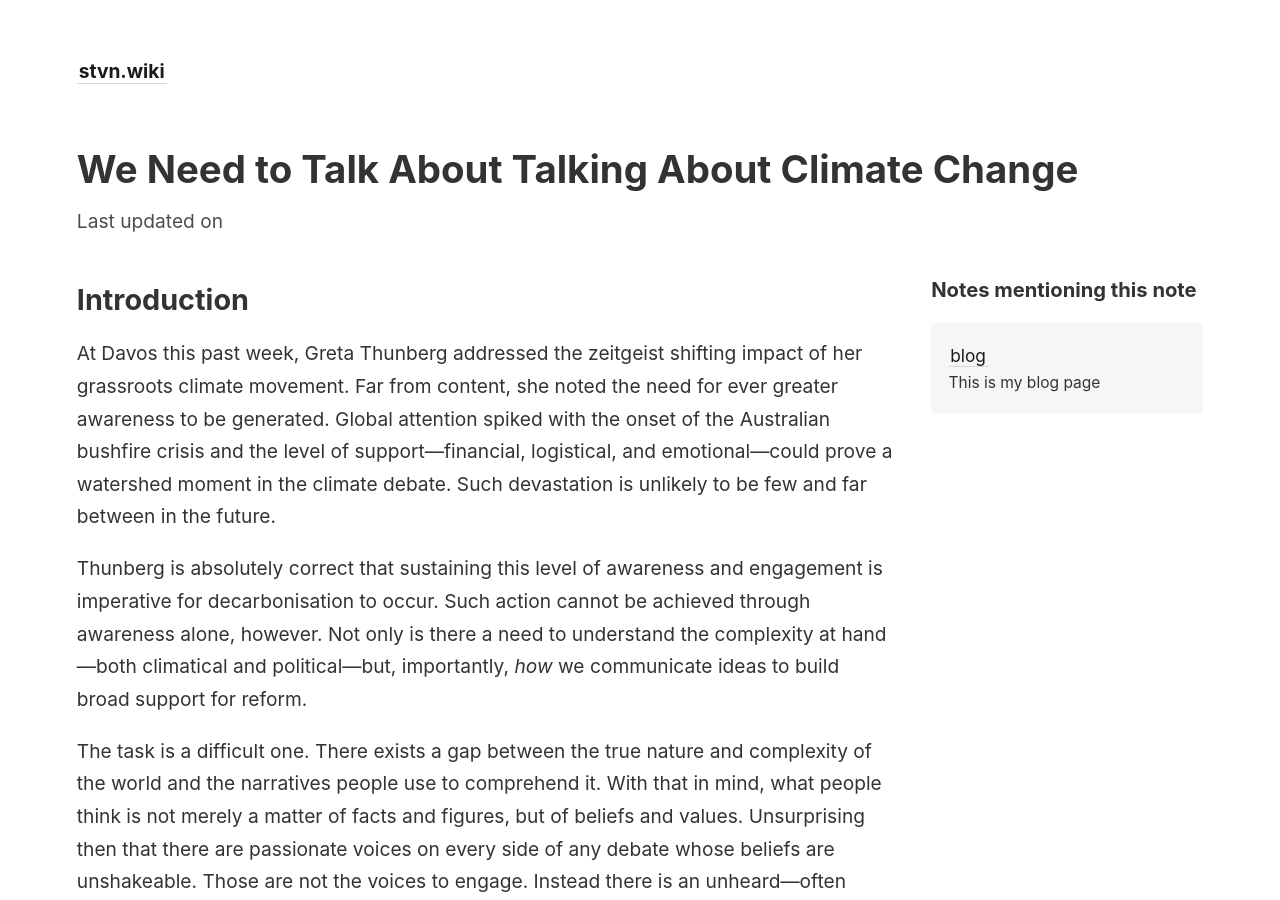
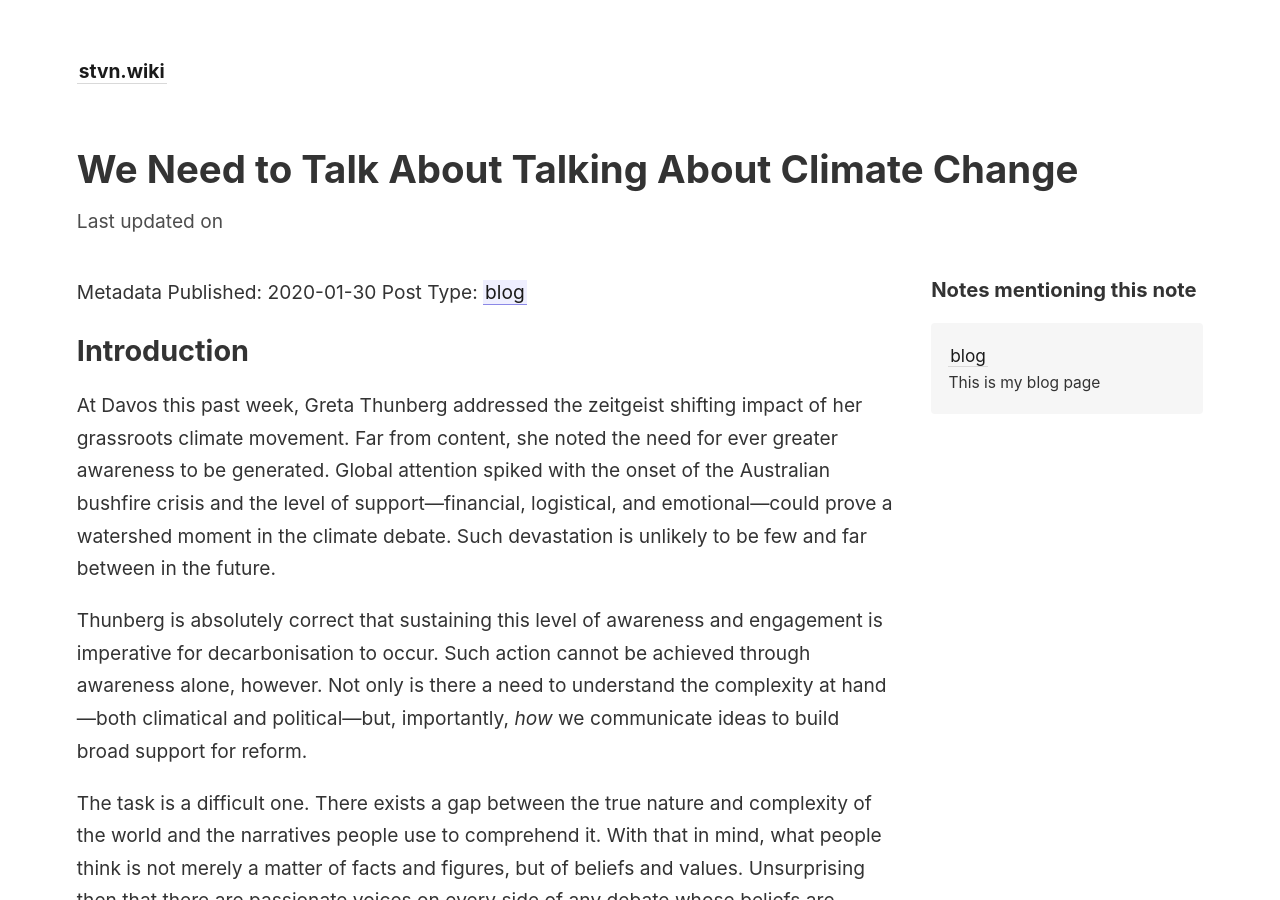
Before and after one commit to stvnxsmth/digital-garden-jekyll, a Jekyll site: the page built from _notes/We Need to Talk About Talking About Climate Change.md, in a window 1280 px wide and 900 px high. Built offline with Jekyll 4.4.1, drawn with Linux system fonts in a browser that asks for light colours.

Commit message:
Added metadata for test

```diff
--- a/_notes/We Need to Talk About Talking About Climate Change.md
+++ b/_notes/We Need to Talk About Talking About Climate Change.md
@@ -1,9 +1,11 @@
 ---
 title: We Need to Talk About Talking About Climate Change
-date: 2020-01-30
-page: [[blog]]
 permalink: /blog/talking-about-climate-change
 ---
+Metadata
+	Published: 2020-01-30
+	Post Type: [[blog]]
+
 ## Introduction
 At Davos this past week, Greta Thunberg addressed the zeitgeist shifting impact of her grassroots climate movement. Far from content, she noted the need for ever greater awareness to be generated. Global attention spiked with the onset of the Australian bushfire crisis and the level of support—financial, logistical, and emotional—could prove a watershed moment in the climate debate. Such devastation is unlikely to be few and far between in the future.
 
```
Also changed, not shown: 2 other files.
